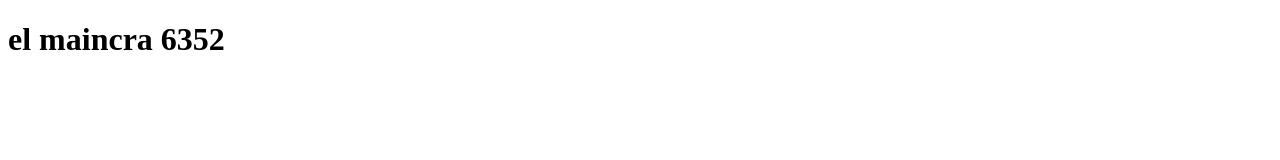
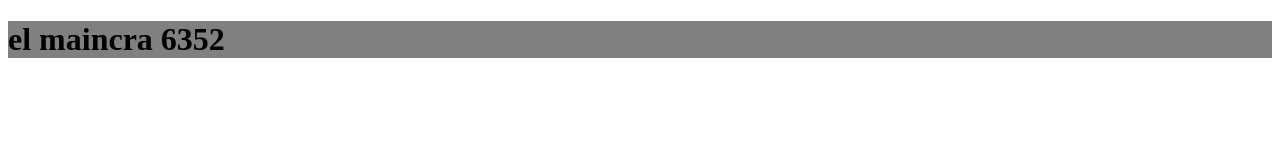
Before and after one commit to LuisArmas/LuisArmas.github.io, a plain HTML site: page index2.html in a window 1280 px wide. Drawn offline with Linux system fonts and the light colour scheme.

Commit message:
cambio 1

```diff
--- a/index2.html
+++ b/index2.html
@@ -2,9 +2,11 @@
 <html>
 <head>
 	<title></title>
+	<link rel="stylesheet" type="text/css" href="style2.css">
 </head>
 <body>
-	<h1>el maincra 6352</h1>
+	<h1
+	class="body">el maincra 6352</h1>
 
 </body>
 </html>
```
Also changed, not shown: index.html (+1 -1 lines).
